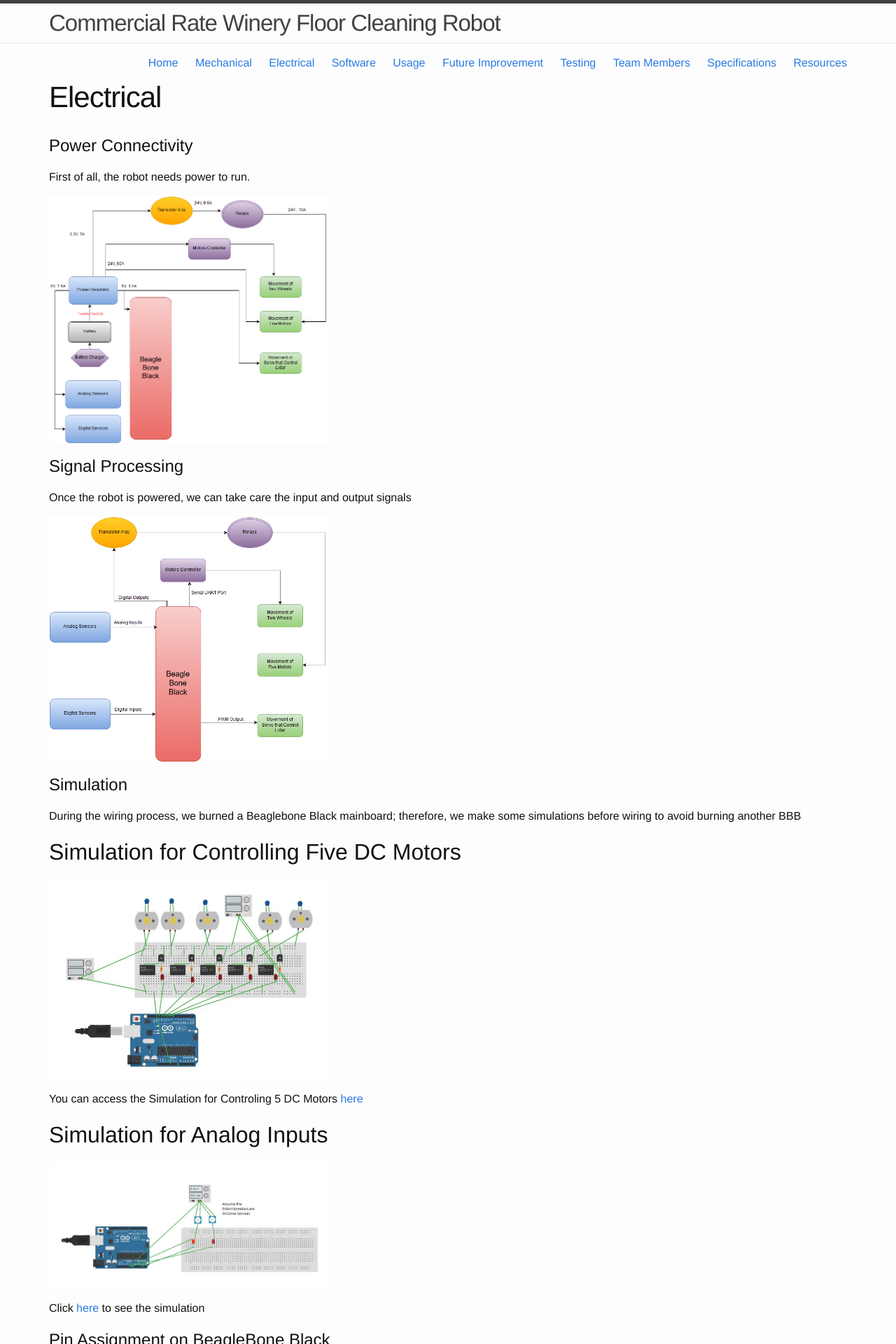
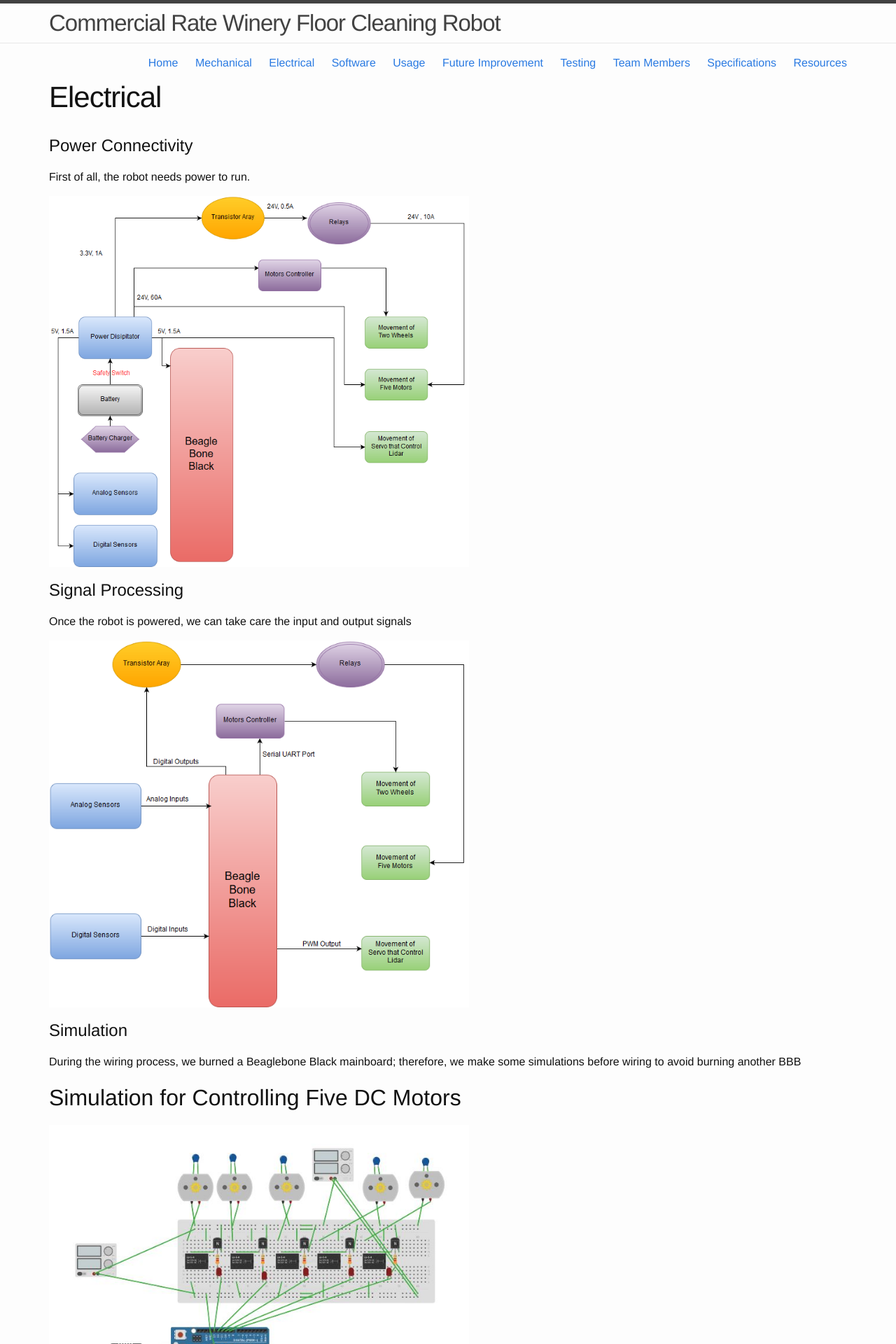
Before and after one commit to quangdai1406/quangdai1406.github.io, a Jekyll site: the page built from Page03-Electrical.md, in a window 1280 px wide. Shown: the top 1920 px of the page at 70% size. Built offline with Jekyll 4.4.1, drawn with Linux system fonts in a browser that asks for light colours.

Commit message:
Update Page03-Electrical.md

```diff
--- a/Page03-Electrical.md
+++ b/Page03-Electrical.md
@@ -7,13 +7,13 @@ title: Electrical
 
 First of all, the robot needs power to run.
 
-<img src="{{site.url}}/images/PowerConnectivity.png" width="400">
+<img src="{{site.url}}/images/PowerConnectivity.png" width="600">
 
 # Signal Processing
 
 Once the robot is powered, we can take care the input and output signals
 
-<img src="{{site.url}}/images/SignalProcessing.png" width="400">
+<img src="{{site.url}}/images/SignalProcessing.png" width="600">
 
 # Simulation
 
@@ -21,13 +21,13 @@ During the wiring process, we burned a Beaglebone Black mainboard; therefore, we
 
 ## Simulation for Controlling Five DC Motors
 
-<img src="{{site.url}}/images/SimulationWithArduino.JPG" width="400">
+<img src="{{site.url}}/images/SimulationWithArduino.JPG" width="600">
 
 You can access the Simulation for Controling 5 DC Motors [here](https://123d.circuits.io/circuits/1615967-control-5-dc-motors)
 
 ## Simulation for Analog Inputs
 
-<img src="{{site.url}}/images/SimulationWithArduinoAnalogInputs.JPG" width="400">
+<img src="{{site.url}}/images/SimulationWithArduinoAnalogInputs.JPG" width="600">
 
 Click [here](https://123d.circuits.io/circuits/1954302-analog-inputs-with-led-indicators) to see the simulation
 
@@ -35,4 +35,4 @@ Click [here](https://123d.circuits.io/circuits/1954302-analog-inputs-with-led-in
 
 ## Analog Inputs Diagram
 
-<img src="{{site.url}}/images/AnalogSensorsDiagram.png" width="400">
+<img src="{{site.url}}/images/AnalogSensorsDiagram.png" width="600">
```
